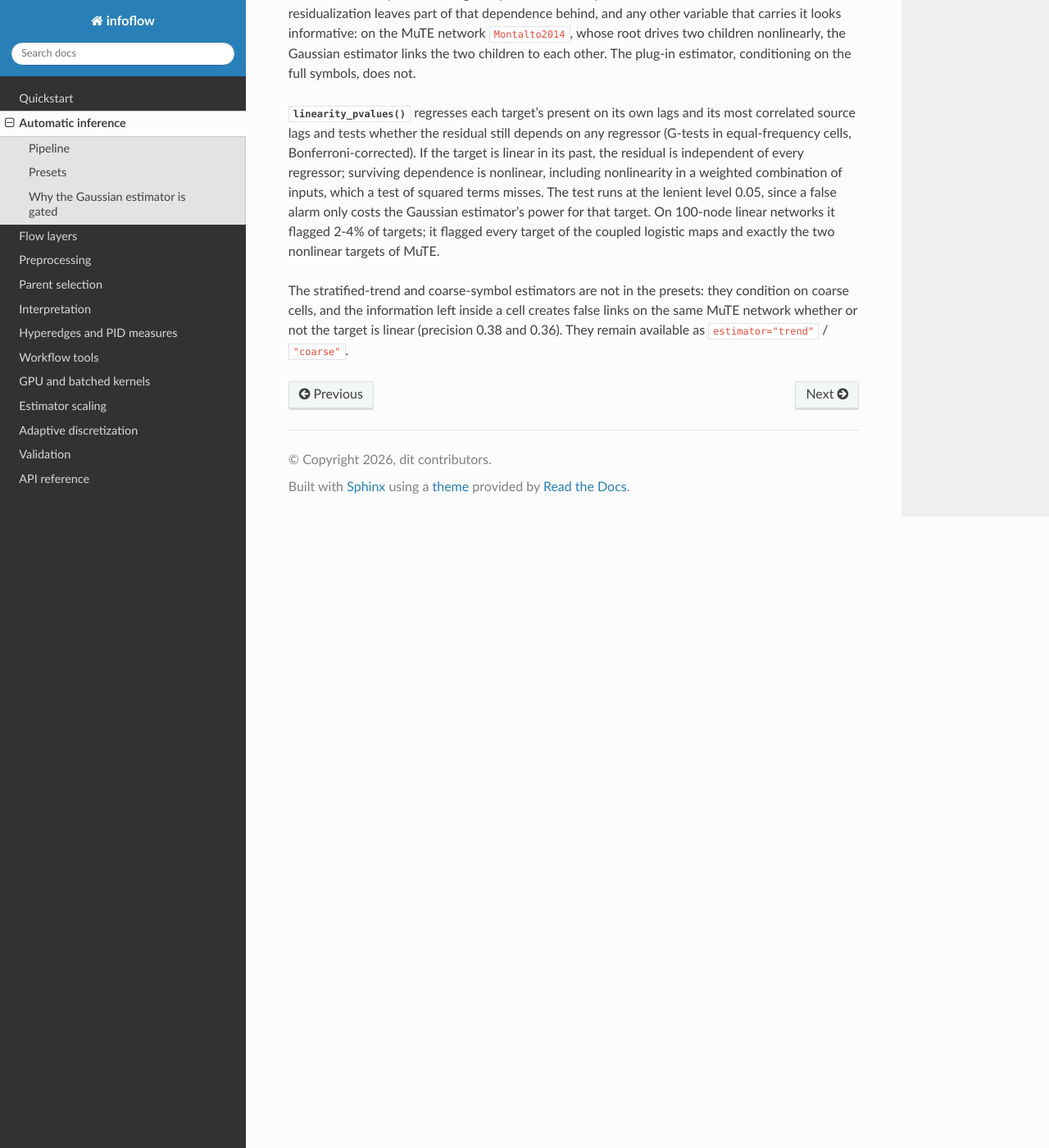
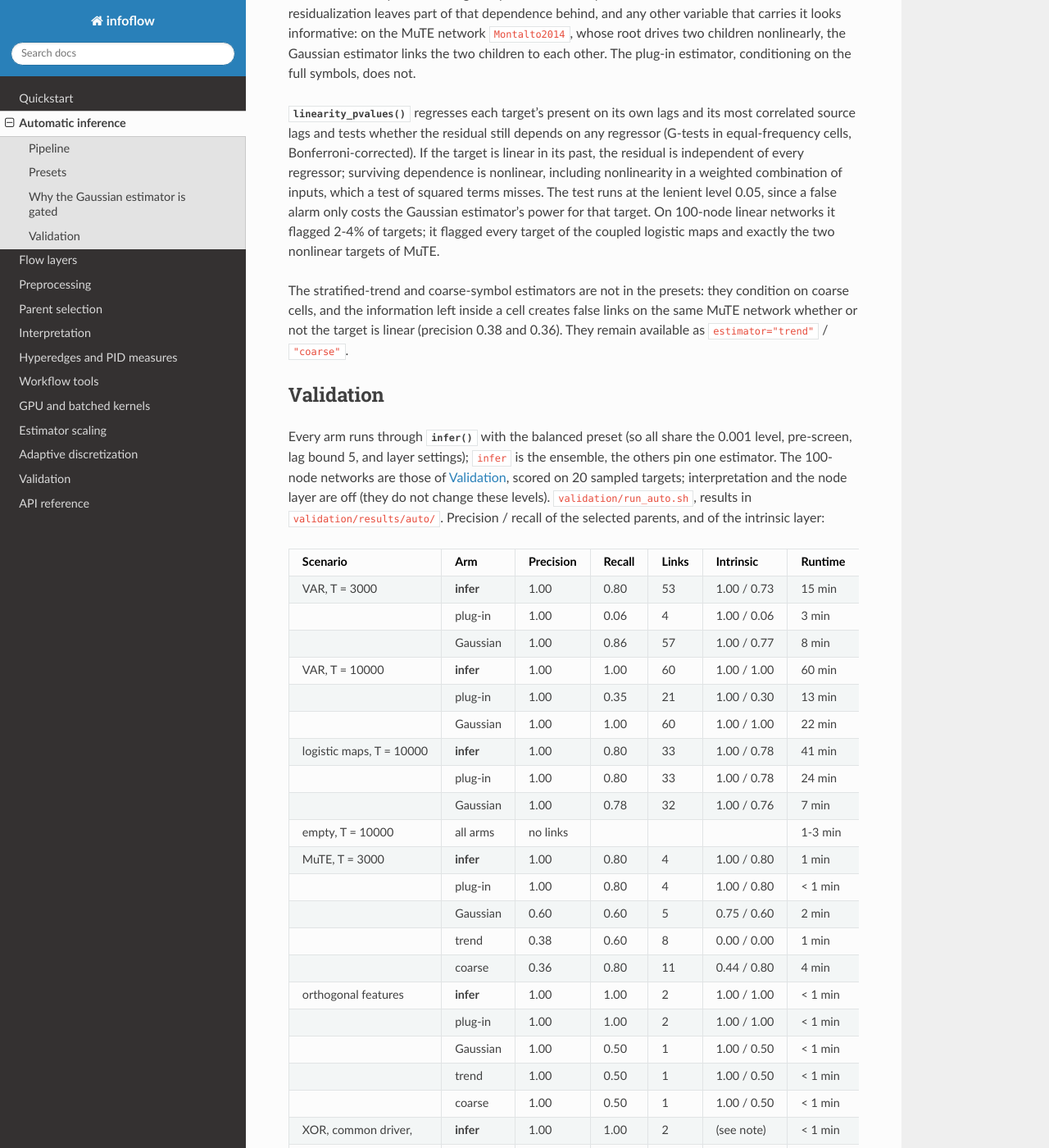
Before and after one commit to dit/infoflow, a Sphinx documentation site: the page built from docs/auto.rst, in a window 1280 px wide and 1400 px high, scrolled down 1498 px. Shown: the whole window at 82% size. Built offline with Sphinx 7.4.7 and the Read the Docs theme 3.1.0, drawn with Linux system fonts in a browser that asks for light colours; pages that are not in the unit, such as notebooks, are missing from menus; the version number could not be read and is left out; cross-references to code outside the pages are shown as plain code; some of the changed text lies outside the part shown.

Commit message:
Docs: infer() validation against its member estimators; trend/coarse caveat
Co-authored-by: Cursor <cursoragent@cursor.com>

```diff
--- a/docs/auto.rst
+++ b/docs/auto.rst
@@ -91,3 +91,57 @@ The stratified-trend and coarse-symbol estimators are not in the presets: they
 condition on coarse cells, and the information left inside a cell creates false
 links on the same MuTE network whether or not the target is linear (precision 0.38
 and 0.36). They remain available as ``estimator="trend"`` / ``"coarse"``.
+
+Validation
+----------
+
+Every arm runs through :func:`~infoflow.infer` with the balanced preset (so all share
+the 0.001 level, pre-screen, lag bound 5, and layer settings); ``infer`` is the
+ensemble, the others pin one estimator. The 100-node networks are those of
+:doc:`validation`, scored on 20 sampled targets; interpretation and the node layer
+are off (they do not change these levels). ``validation/run_auto.sh``, results in
+``validation/results/auto/``. Precision / recall of the selected parents, and of the
+intrinsic layer:
+
+========================  ===========  =========  ======  =====  ===========  =======
+Scenario                  Arm          Precision  Recall  Links  Intrinsic    Runtime
+========================  ===========  =========  ======  =====  ===========  =======
+VAR, T = 3000             **infer**    1.00       0.80    53     1.00 / 0.73  15 min
+\                         plug-in      1.00       0.06    4      1.00 / 0.06  3 min
+\                         Gaussian     1.00       0.86    57     1.00 / 0.77  8 min
+VAR, T = 10000            **infer**    1.00       1.00    60     1.00 / 1.00  60 min
+\                         plug-in      1.00       0.35    21     1.00 / 0.30  13 min
+\                         Gaussian     1.00       1.00    60     1.00 / 1.00  22 min
+logistic maps, T = 10000  **infer**    1.00       0.80    33     1.00 / 0.78  41 min
+\                         plug-in      1.00       0.80    33     1.00 / 0.78  24 min
+\                         Gaussian     1.00       0.78    32     1.00 / 0.76  7 min
+empty, T = 10000          all arms     no links                               1-3 min
+MuTE, T = 3000            **infer**    1.00       0.80    4      1.00 / 0.80  1 min
+\                         plug-in      1.00       0.80    4      1.00 / 0.80  < 1 min
+\                         Gaussian     0.60       0.60    5      0.75 / 0.60  2 min
+\                         trend        0.38       0.60    8      0.00 / 0.00  1 min
+\                         coarse       0.36       0.80    11     0.44 / 0.80  4 min
+orthogonal features       **infer**    1.00       1.00    2      1.00 / 1.00  < 1 min
+\                         plug-in      1.00       1.00    2      1.00 / 1.00  < 1 min
+\                         Gaussian     1.00       0.50    1      1.00 / 0.50  < 1 min
+\                         trend        1.00       0.50    1      1.00 / 0.50  < 1 min
+\                         coarse       1.00       0.50    1      1.00 / 0.50  < 1 min
+XOR, common driver,       **infer**    1.00       1.00    2      (see note)   < 1 min
+chain (discrete)
+========================  ===========  =========  ======  =====  ===========  =======
+
+``infer`` kept precision 1.00 in every scenario and selected nothing on the empty
+network, while recovering at least 93% of the best single estimator's recall
+everywhere: the Gaussian estimator's on the linear networks (13 times the plug-in's
+recall at 3000 samples), the plug-in's on the nonlinear ones, where the gate turned
+the Gaussian estimator off for every logistic-map target and for MuTE's two
+nonlinear targets. The small loss at 3000 samples (0.80 against 0.86) is the price of
+splitting the level two ways and of the few linear targets the gate turns off by
+mistake. On the orthogonal-features process only the plug-in sees ``x2``'s
+dependence on whether ``|x0|`` exceeds a quartile, which linear, trend, and
+median-split statistics all miss. (XOR's edges are purely synergistic, so they have
+no intrinsic flow.) Each scenario is one network, so small differences are noise.
+
+The pilot's prediction of the run time, which counts preprocessing and the pilot
+itself, came within 20% of the actual time on the 3000-sample VAR network (12.7
+against 15.5 minutes); it is a guide for sizing runs, not a guarantee.
```
Also changed, not shown: docs/validation.rst (+7 -0 lines).
